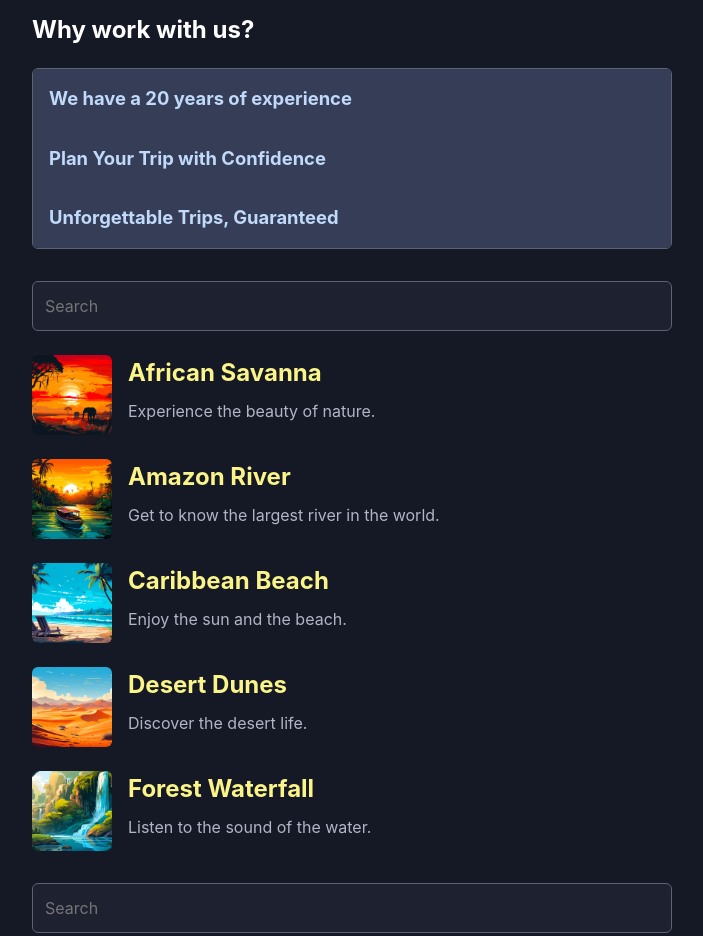
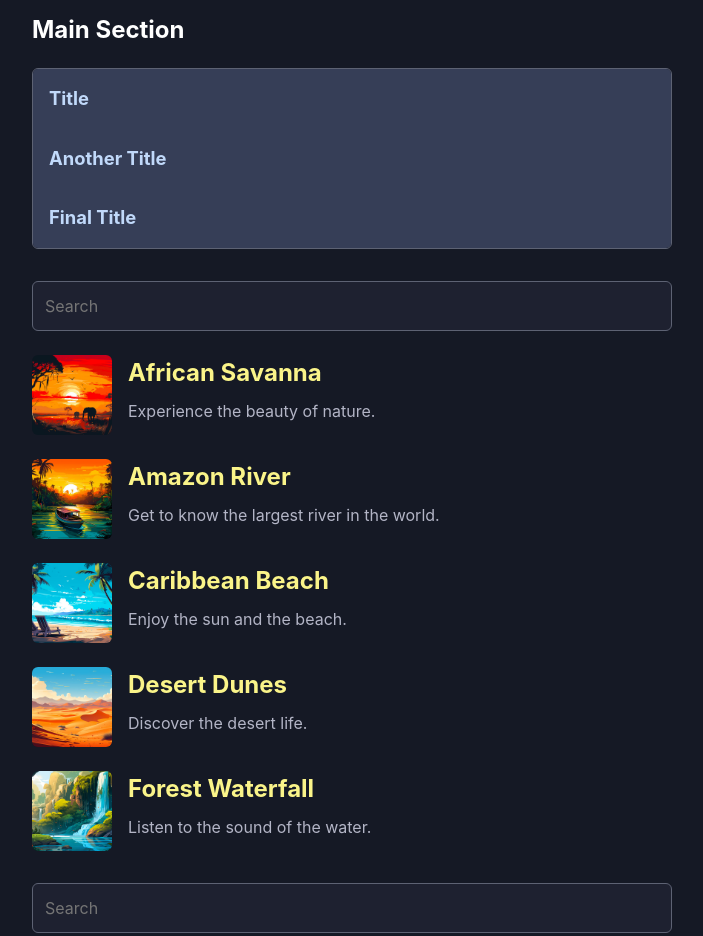
Before and after one commit to KozerT/unslpash-image-search-app, a React (Vite) app: page / in a window 1280 px wide. Shown: the part 20-956 px from the top of the page, without its empty margins (288-991 px from the left). Built offline with nearby package versions, Linux system fonts and the light colour scheme.

Commit message:
chore: add README

```diff
--- a/src/App.jsx
+++ b/src/App.jsx
@@ -7,44 +7,50 @@
   return (
     <main>
       <section>
-        <h2>Why work with us?</h2>
+        <h2>Main Section</h2>
         <Accordion className="accordion">
           <Accordion.Item id="23972374wererwe" className="accordion-item">
             <Accordion.Title className="accordion-item-title">
-              We have a 20 years of experience
+              Title
             </Accordion.Title>
             <Accordion.Content className="accordion-item-content">
               <article>
-                <p>You can&apos;t go wrong with us. </p>
-                <p>We are in the business of planning trips for 20 years</p>
+                <p>Lorem ipsum dolor sit amet, consectetur adipiscing elit.</p>
+                <p>
+                  Sed do eiusmod tempor incididunt ut labore et dolore magna
+                  aliqua.
+                </p>
               </article>
             </Accordion.Content>
           </Accordion.Item>
           <Accordion.Item id="23972wewieu838erwe" className="accordion-item">
             <Accordion.Title className="accordion-item-title">
-              Plan Your Trip with Confidence
+              Another Title
             </Accordion.Title>
             <Accordion.Content className="accordion-item-content">
               <article>
-                <p> Let us take the stress out of travel planning. </p>
                 <p>
-                  With our proven track record, you can relax knowing your trip
-                  is in good hands.
+                  Ut enim ad minim veniam, quis nostrud exercitation ullamco
+                  laboris nisi ut aliquip ex ea commodo consequat.
+                </p>
+                <p>
+                  Duis aute irure dolor in reprehenderit in voluptate velit esse
+                  cillum dolore eu fugiat nulla pariatur.
                 </p>
               </article>
             </Accordion.Content>
           </Accordion.Item>
           <Accordion.Item id="233284werwhgfgn8erwe" className="accordion-item">
             <Accordion.Title className="accordion-item-title">
-              Unforgettable Trips, Guaranteed
+              Final Title
             </Accordion.Title>
             <Accordion.Content className="accordion-item-content">
               <article>
                 <p>
-                  We&apos;re so confident you&apos;ll love your trip that we
-                  guarantee your satisfaction.
+                  Excepteur sint occaecat cupidatat non proident, sunt in culpa
+                  qui officia deserunt mollit anim id est laborum.
                 </p>
-                <p>Let us plan your next adventure, worry-free.</p>
+                <p>Lorem ipsum dolor sit amet, consectetur adipiscing elit.</p>
               </article>
             </Accordion.Content>
           </Accordion.Item>
@@ -58,7 +64,7 @@
           items={["item 1", "item 2"]}
           itemKeyFn={(item) => item.id}
         >
-          {(item) => item}
+          {(item) => "Placeholder text"}
         </SearchableList>
       </section>
     </main>
```
Also changed, not shown: 1 other file (tests, documents, lock files or other folders).
